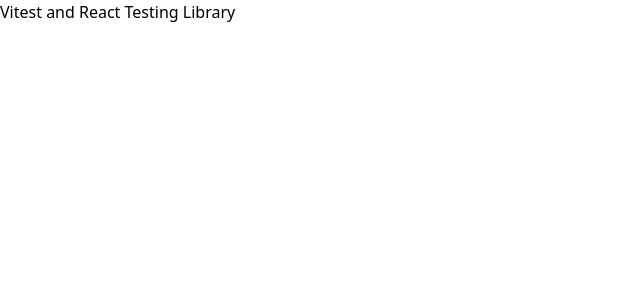
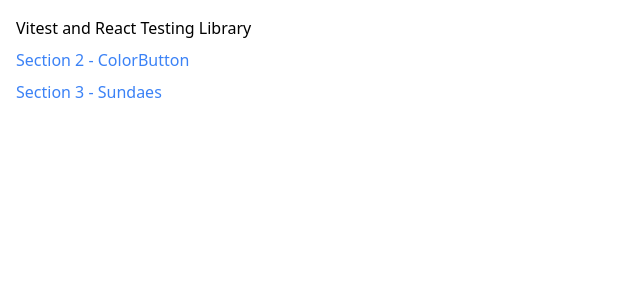
Before and after one commit to mqunell/udemy-testing, a Next.js app: page / in a window 1280 px wide. Shown: the top 300 px of the page, without its empty margins (0-640 px from the left). Built offline with nearby package versions, Linux system fonts and the light colour scheme.

Commit message:
add home page links to sections

```diff
--- a/src/app/layout.tsx
+++ b/src/app/layout.tsx
@@ -2,8 +2,8 @@
 import '@/styles/globals.css';
 
 export const metadata: Metadata = {
-	title: 'Next.js Template',
-	description: 'My customized Next.js template to quickly start future projects',
+	title: 'Udemy Testing Course',
+	description: '',
 	icons: {
 		icon: '/favicon.ico',
 	},
--- a/src/app/page.tsx
+++ b/src/app/page.tsx
@@ -1,6 +1,14 @@
+import Link from 'next/link';
+
 const Home = () => (
-	<div>
+	<div className="flex flex-col gap-2 p-4">
 		<h1>Vitest and React Testing Library</h1>
+		<Link className="text-blue-500" href="/ColorButton">
+			Section 2 - ColorButton
+		</Link>
+		<Link className="text-blue-500" href="/Sundaes">
+			Section 3 - Sundaes
+		</Link>
 	</div>
 );
 
```
